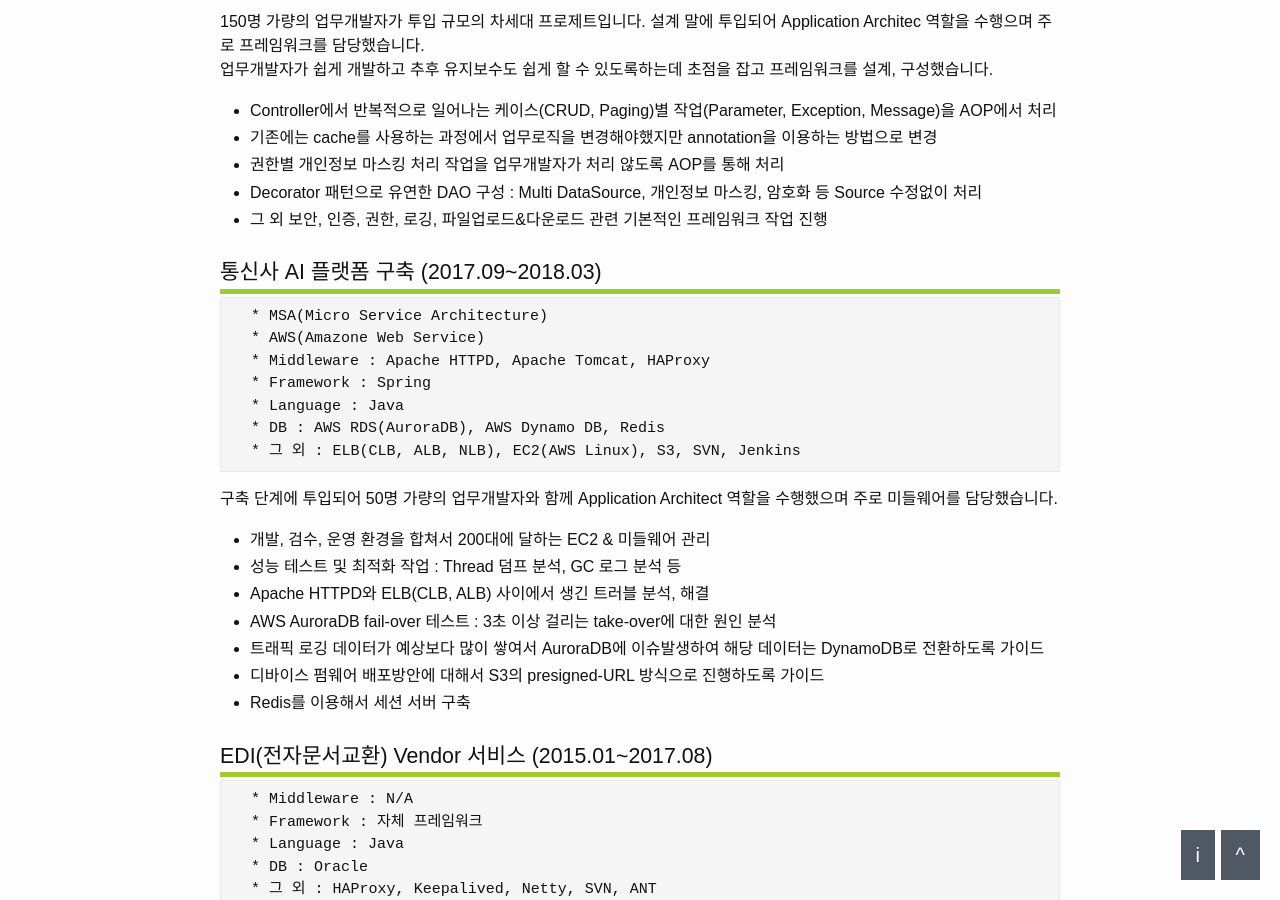
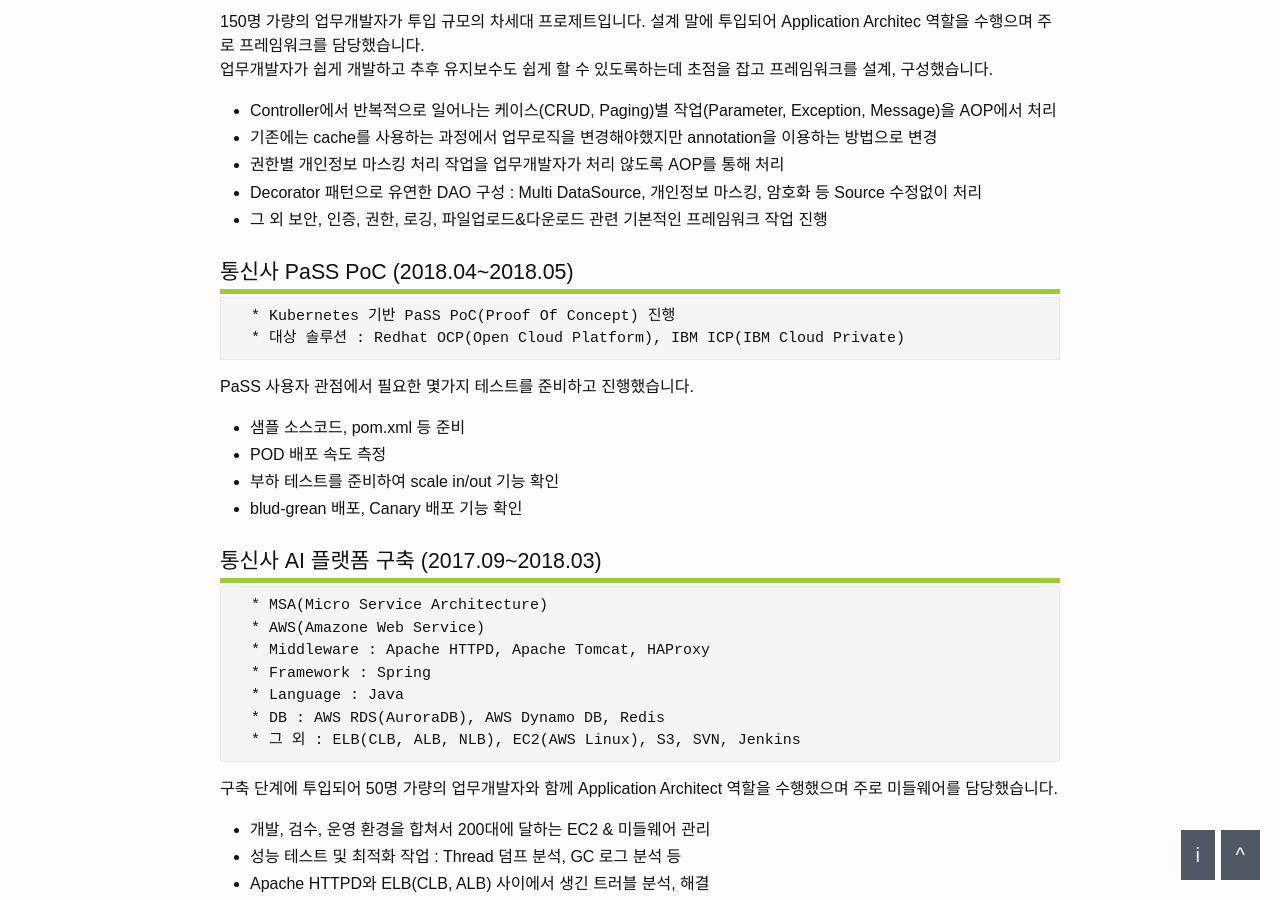
Before and after one commit to dveamer/dveamer.github.io, a Jekyll site: the page built from _posts/2018-07-01-resume.md, in a window 1280 px wide and 900 px high, scrolled down 2803 px. Built offline with Jekyll 4.4.1, drawn with Linux system fonts in a browser that asks for light colours; comment, search, counter and statistics services are not loaded.

Commit message:
homepage

```diff
--- a/_posts/2018-07-01-resume.md
+++ b/_posts/2018-07-01-resume.md
@@ -114,6 +114,21 @@
   * 권한별 개인정보 마스킹 처리 작업을 업무개발자가 처리 않도록 AOP를 통해 처리
   * Decorator 패턴으로 유연한 DAO 구성 : Multi DataSource, 개인정보 마스킹, 암호화 등 Source 수정없이 처리
   * 그 외 보안, 인증, 권한, 로깅, 파일업로드&다운로드 관련 기본적인 프레임워크 작업 진행
+
+
+## 통신사 PaSS PoC (2018.04~2018.05)
+
+~~~
+  * Kubernetes 기반 PaSS PoC(Proof Of Concept) 진행
+  * 대상 솔루션 : Redhat OCP(Open Cloud Platform), IBM ICP(IBM Cloud Private)
+~~~
+
+PaSS 사용자 관점에서 필요한 몇가지 테스트를 준비하고 진행했습니다.
+
+  * 샘플 소스코드, pom.xml 등 준비
+  * POD 배포 속도 측정
+  * 부하 테스트를 준비하여 scale in/out 기능 확인
+  * blud-grean 배포, Canary 배포 기능 확인
 
 ## 통신사 AI 플랫폼 구축 (2017.09~2018.03)
 
```
